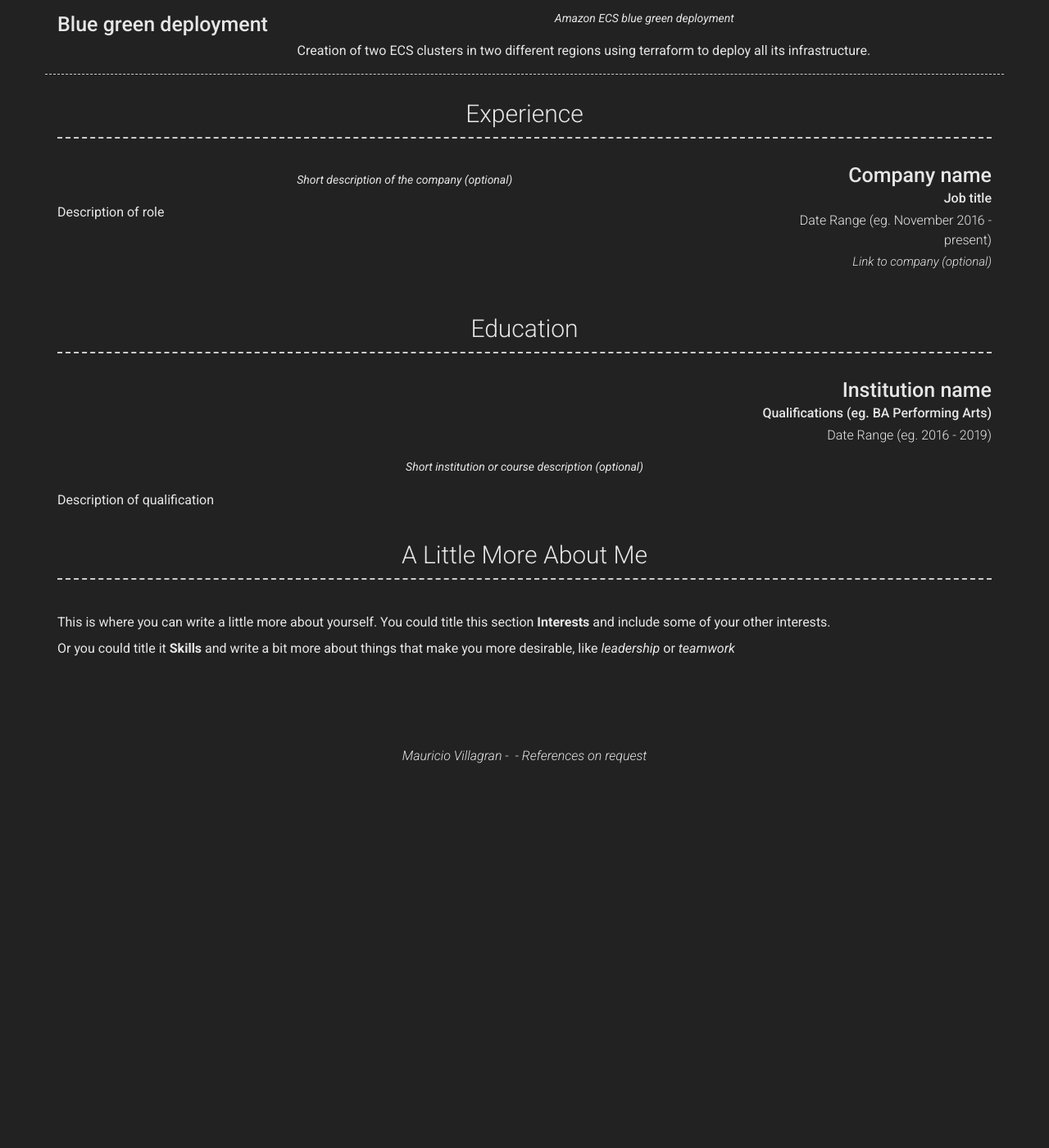
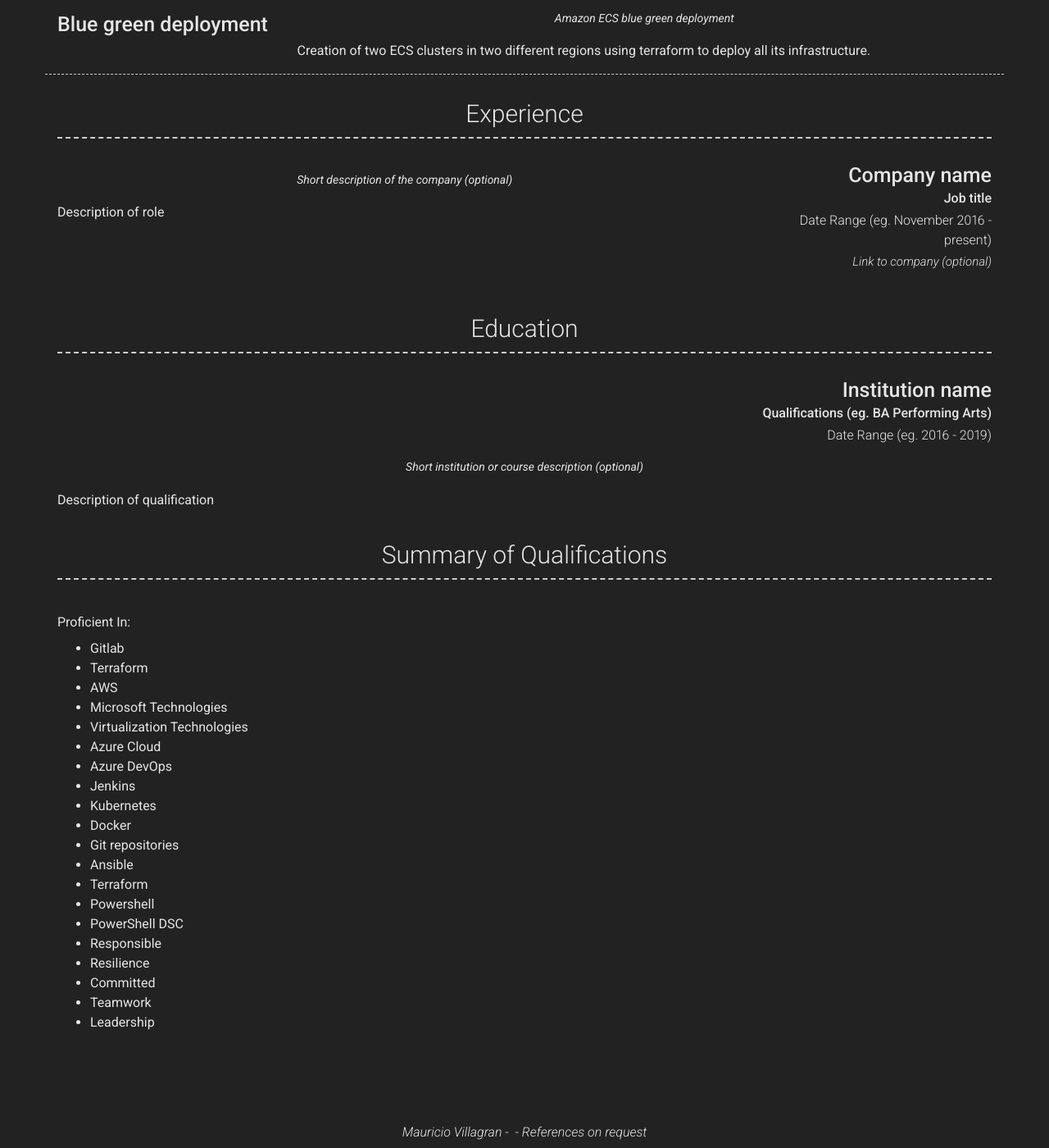
Before and after one commit to maurivg28/cv, a Jekyll site: the page built from index.md, in a window 1280 px wide and 1400 px high, scrolled down 605 px. Shown: the whole window at 82% size. Built offline with Jekyll 4.4.1, drawn with Linux system fonts in a browser that asks for light colours; nearby versions of some CDN libraries; before the commit the page ends 1547 px from its top, so only the background shows below that.

Commit message:
Update _config.yml

```diff
--- a/_config.yml
+++ b/_config.yml
@@ -86,12 +86,31 @@ content:
           Short institution or course description (optional)
         description: | # this will include new lines to allow paragraphs
           Description of qualification
-  - title: A Little More About Me
+  - title: Summary of Qualifications
     layout: text
     content: | # this will include new lines to allow paragraphs
-      This is where you can write a little more about yourself. You could title this section **Interests** and include some of your other interests.
+      Proficient In:
+        - Gitlab
+        - Terraform
+        - AWS
+        - Microsoft Technologies
+        - Virtualization Technologies
+        - Azure Cloud
+        - Azure DevOps
+        - Jenkins
+        - Kubernetes
+        - Docker
+        - Git repositories
+        - Ansible
+        - Terraform
+        - Powershell
+        - PowerShell DSC
+        - Responsible
+        - Resilience
+        - Committed
+        - Teamwork
+        - Leadership
 
-      Or you could title it **Skills** and write a bit more about things that make you more desirable, like *leadership* or *teamwork*
 
 # Footer
 footer_show_references: true
```
